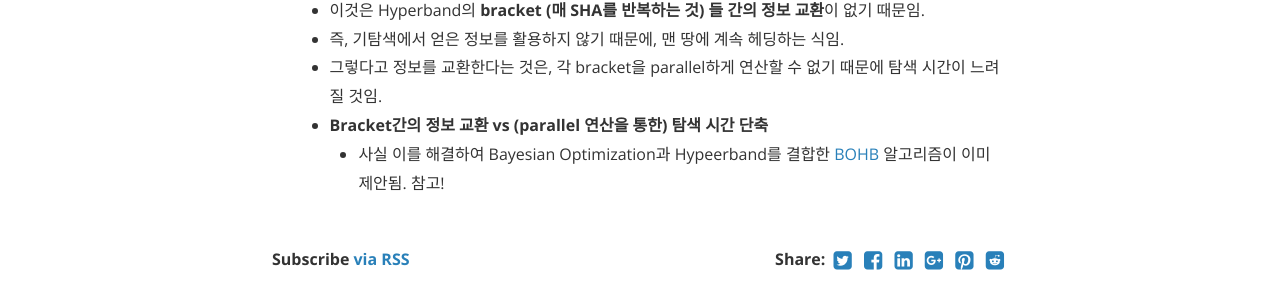
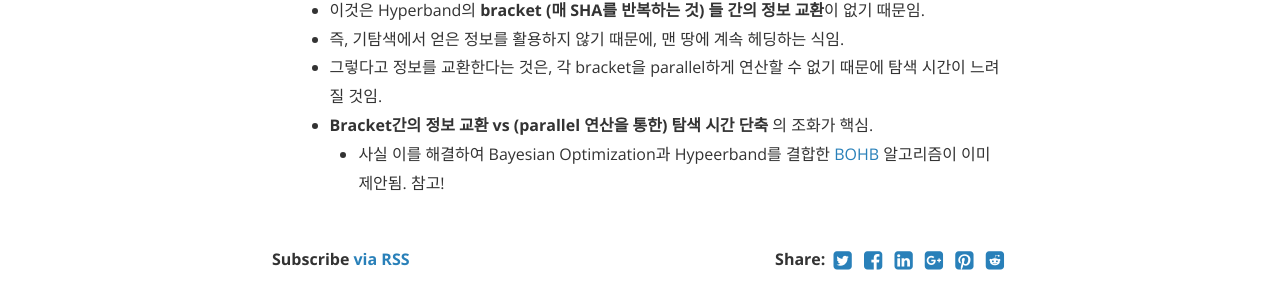
Before and after one commit to pod3275/pod3275.github.io, a Jekyll site: the page built from _posts/2019-05-22-Hyperband.markdown, in a window 1280 px wide and 900 px high, scrolled down 10773 px. Shown: the part 249-556 px from the top of the window. Built offline with Jekyll 4.4.1, drawn with Linux system fonts in a browser that asks for light colours; nearby versions of some CDN libraries; comment, search, counter and statistics services are not loaded.

Commit message:
new post updated

```diff
--- a/_posts/2019-05-22-Hyperband.markdown
+++ b/_posts/2019-05-22-Hyperband.markdown
@@ -226,5 +226,5 @@ categories: Paper
   - 이것은 Hyperband의 **bracket (매 SHA를 반복하는 것) 들 간의 정보 교환**이 없기 때문임.
   - 즉, 기탐색에서 얻은 정보를 활용하지 않기 때문에, 맨 땅에 계속 헤딩하는 식임.
   - 그렇다고 정보를 교환한다는 것은, 각 bracket을 parallel하게 연산할 수 없기 때문에 탐색 시간이 느려질 것임.
-  - **Bracket간의 정보 교환 vs (parallel 연산을 통한) 탐색 시간 단축**
+  - **Bracket간의 정보 교환 vs (parallel 연산을 통한) 탐색 시간 단축** 의 조화가 핵심.
     - 사실 이를 해결하여 Bayesian Optimization과 Hypeerband를 결합한 [BOHB](https://arxiv.org/pdf/1807.01774.pdf) 알고리즘이 이미 제안됨. 참고!
```
